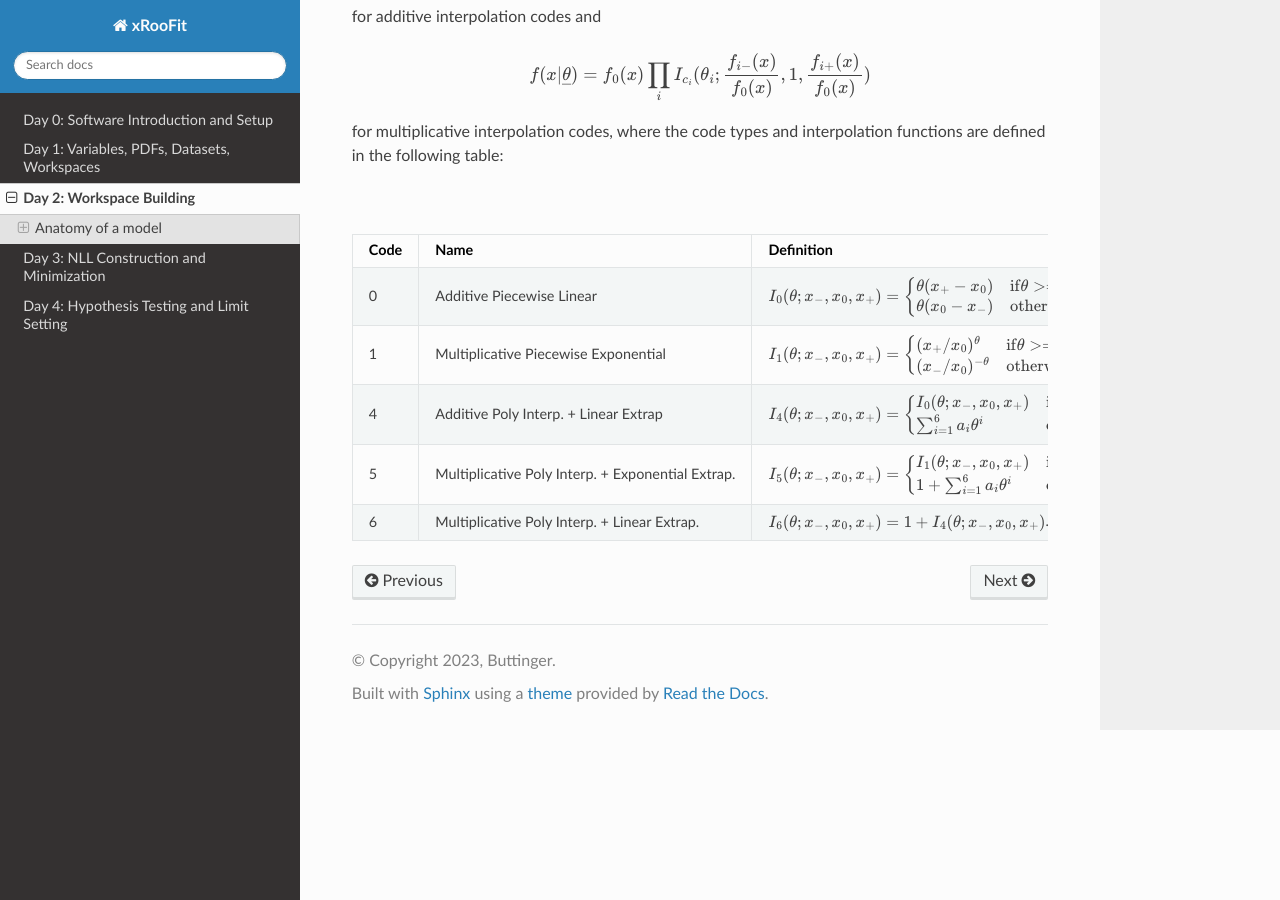
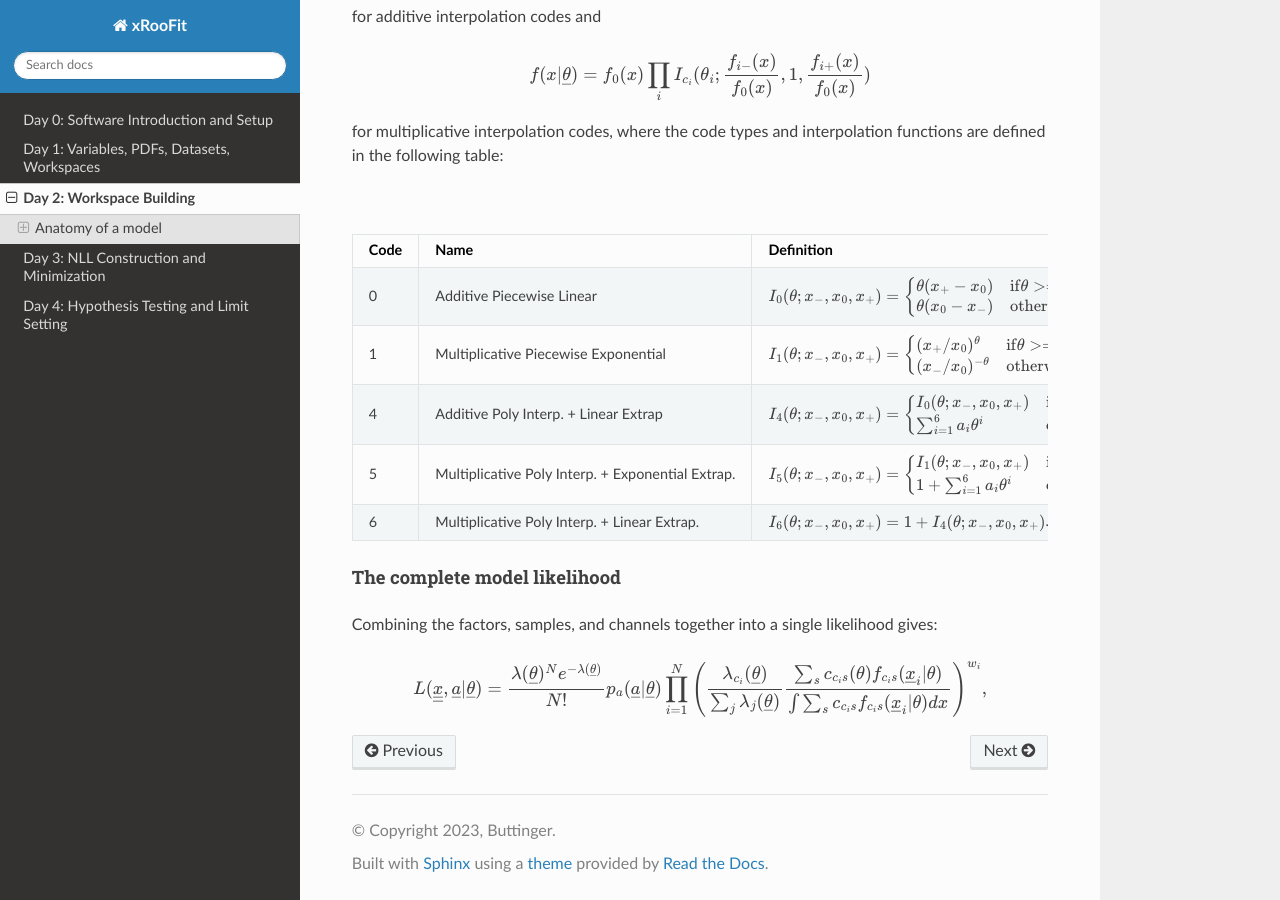
Before and after one commit to will-cern/xroofit-readthedocs, a Sphinx documentation site: the page built from docs/source/workspaceBuilding.rst, in a window 1280 px wide and 900 px high, scrolled down 3063 px. Built offline with Sphinx 7.4.7 and the Read the Docs theme 3.1.0, drawn with Linux system fonts in a browser that asks for light colours; some of the changed text lies outside the part shown.

Commit message:
Update workspaceBuilding.rst

```diff
--- a/docs/source/workspaceBuilding.rst
+++ b/docs/source/workspaceBuilding.rst
@@ -11,7 +11,7 @@ When we talk about a model for a dataset, we usually mean we are defining a like
 
 .. math::
 
-  L(\underline{\underline{x}},\underline{a}|\underline{\theta}) = \frac{\lambda(\underline{\theta})^{N}e^{-\lambda(\underline{\theta})}}{N!} p(\underline{a}|\underline{\theta})\prod_{i=1}^{N} p(\underline{x}_i|\underline{\theta})^{w_i},
+  L(\underline{\underline{x}},\underline{a}|\underline{\theta}) = \frac{\lambda(\underline{\theta})^{N}e^{-\lambda(\underline{\theta})}}{N!} p_a(\underline{a}|\underline{\theta})\prod_{i=1}^{N} p_x(\underline{x}_i|\underline{\theta})^{w_i},
 
 where :math:`\lambda(\underline{\theta})` is the total yield (predicted total number of events from the (extended) PDF), :math:`p_a(\underline{a})` is the constraint PDF for all the global observables, :math:`p_x(\underline{x}_i|\underline{\theta})` is the probability for the ith entry of the dataset, and :math:`w_i` is the weight of the ith entry.
 
@@ -126,3 +126,12 @@ for multiplicative interpolation codes, where the code types and interpolation f
       - Multiplicative Poly Interp. + Linear Extrap.
       - :math:`I_6(\theta;x_{-},x_0,x_{+}) = 1+I_4(\theta;x_{-},x_0,x_{+})`.
       - Recommended for normalization factors that must not have roots (i.e. be equal to 0) outside of :math:`|\theta|<1`.
+
+
+The complete model likelihood
+^^^^^^^^^^^^^^
+Combining the factors, samples, and channels together into a single likelihood gives:
+
+.. math::
+
+  L(\underline{\underline{x}},\underline{a}|\underline{\theta}) = \frac{\lambda(\underline{\theta})^{N}e^{-\lambda(\underline{\theta})}}{N!} p_a(\underline{a}|\underline{\theta})\prod_{i=1}^{N} \left(\frac{\lambda_{c_i}(\underline{\theta})}{\sum_j\lambda_j(\underline{\theta})}\frac{\sum_s c_{c_is}(\theta)f_{c_is}(\underline{x}_i|\theta)}{\int\sum_s c_{c_is}f_{c_is}(\underline{x}_i|\theta)dx}\right)^{w_i},
```
